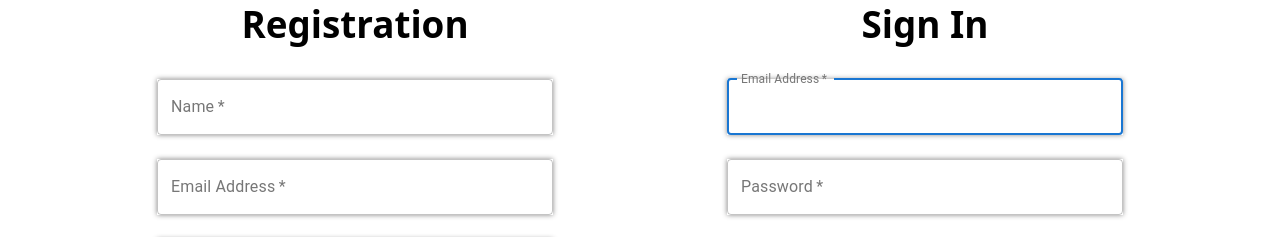
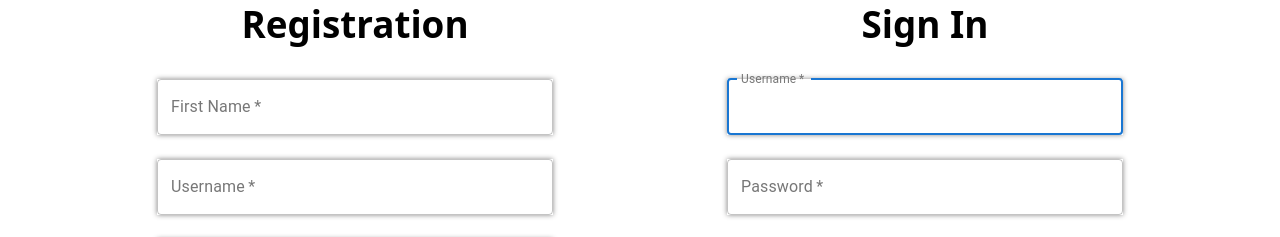
Before and after one commit to balazscsordas/portfolio-frontend, a React (Create React App) app: page /authentication in a window 1280 px wide. Shown: the part 705-942 px from the top of the page. Built offline with nearby package versions, Linux system fonts and the light colour scheme; no server answers.

Commit message:
edited required user credentials

```diff
--- a/src/components/Authentication/LoginForm.jsx
+++ b/src/components/Authentication/LoginForm.jsx
@@ -16,7 +16,8 @@ function LoginForm() {
   const from = location.state?.from?.pathname || "/authentication";
   const navigate = useNavigate();
   const [loginData, setLoginData] = useState({
-    email: "",
+    firstName: "",
+    username: "",
     password: ""
   })
   const [loginMessage, setLoginMessage] = useState("");
@@ -35,18 +36,20 @@ function LoginForm() {
       const response = await axios.post(url, params);
 
       const id = response?.data?.id;
-      const name = response?.data?.name;
+      const firstName = response?.data?.firstName;
+      const username = response?.data?.username;
       const bestScore = response?.data?.bestScore;
 
       setLoginMessage(response.data.message);
       if(response.data.message === "Success") {
         setLoginData({
-          email: "",
+          username: "",
           password: ""
         })
         setAuth({
           id: id,
-          name: name,
+          firstName: firstName,
+          username: username,
           bestScore: bestScore
         })
         navigate(from, { replace: true });
@@ -75,9 +78,9 @@ function LoginForm() {
   return (
     <section id="login-section">
       <Container component="main" maxWidth="xs">
-        {auth.name
+        {auth.firstName
           ? <Box className="login-box">
-              <h2>Hello {auth.name}</h2>
+              <h2>Hello {auth.firstName}</h2>
               <Button className="log-out-button" variant="contained" onClick={signOut}>Log out</Button>
             </Box>
           : <Box className="login-box">
@@ -87,11 +90,11 @@ function LoginForm() {
                   margin="normal"
                   required
                   fullWidth
-                  id="email-login"
-                  label="Email Address"
-                  name="email"
-                  autoComplete="email"
-                  value={loginData.email}
+                  id="username-login"
+                  label="Username"
+                  name="username"
+                  value={loginData.username}
+                  autoComplete="username"
                   onChange={handleLoginDataChange}
                   autoFocus
                 />
--- a/src/components/Authentication/RegistrationForm.jsx
+++ b/src/components/Authentication/RegistrationForm.jsx
@@ -15,12 +15,12 @@ function RegistrationForm() {
   // Hooks
 
   const [registrationData, setRegistrationData] = useState({
-      name: "",
-      email: "",
+      firstName: "",
+      username: "",
       password: ""
   })
   const [registrationMessage, setRegistrationMessage] = useState("");
-  const [emailCheckMessage, setEmailCheckMessage] = useState("");
+  const [usernameCheckMessage, setUsernameCheckMessage] = useState("");
   const [passwordLengthError, setPasswordLengthError] = useState(<CloseIcon className="close-icon"/>);
   const [passwordNumberSymbolError, setPasswordNumberSymbolError] = useState(<CloseIcon className="close-icon"/>);
   const [passwordLowerUpperError, setPasswordLowerUpperError] = useState(<CloseIcon className="close-icon"/>);
@@ -29,14 +29,14 @@ function RegistrationForm() {
 
   const handleSubmit = (event) => {
       event.preventDefault();
-      if (emailValidationCheck(registrationData.email) === true && passwordValidationCheck(registrationData.password) === true) {
+      if (usernameValidationCheck(registrationData.username) === true && passwordValidationCheck(registrationData.password) === true) {
         sendRegistrationData(registrationData);
         setRegistrationData({
-          name: "",
-          email: "",
+          firstName: "",
+          username: "",
           password: ""
         });
-        setEmailCheckMessage("");
+        setUsernameCheckMessage("");
       }
   };
 
@@ -65,15 +65,16 @@ function RegistrationForm() {
       })
   }
 
-  // Email requirements check
+  // Username requirements check
 
-  function emailValidationCheck(email) {
-    if (validator.isEmail(email)) {
+  function usernameValidationCheck(username) {
+    if (username.length > 4) {
       setRegistrationMessage("");
-      setEmailCheckMessage("");
+      setUsernameCheckMessage("");
       return true;
-    } else {
-      setEmailCheckMessage('Enter a valid Email');
+    }
+    else {
+      setUsernameCheckMessage('Username has to be at least 5 characters long')
     }
   }
 
@@ -112,29 +113,29 @@ function RegistrationForm() {
                   margin="normal"
                   required
                   fullWidth
-                  id="name"
-                  label="Name"
-                  name="name"
-                  value={registrationData.name}
+                  id="firstName"
+                  label="First Name"
+                  name="firstName"
+                  value={registrationData.firstName}
                   onChange={changeData}
-                  autoComplete="name"
+                  autoComplete="first-name"
                   autoFocus
                   />
               <TextField
                   margin="normal"
                   required
                   fullWidth
-                id="email-registration"
-                label="Email Address"
-                name="email"
-                value={registrationData.email}
+                  id="username"
+                  label="Username"
+                  name="username"
+                  value={registrationData.username}
                   onChange={changeData}
-                autoComplete="email"
+                  autoComplete="username"
                   autoFocus
                   />
-              <Collapse in={emailCheckMessage === "Enter a valid Email"}>
+              <Collapse in={usernameCheckMessage !== ""}>
                 <div className="error-div">
-                  <p className="error-text">{emailCheckMessage}</p>
+                  <p className="error-text">{usernameCheckMessage}</p>
                 </div>
               </Collapse>
               <TextField
--- a/src/components/Game/GameResults.jsx
+++ b/src/components/Game/GameResults.jsx
@@ -27,7 +27,7 @@ function GameResults () {
     return (
         <section className="mt">
             <div className="mbt">
-                <h3>Hello {auth?.name}</h3>
+                <h3>Hello {auth?.firstName}</h3>
                 <p>Your best score is: {auth.bestScore}</p>
             </div>
             {ranklistUsers &&
@@ -37,7 +37,7 @@ function GameResults () {
                         {ranklistUsers.map((user, index) => (
                             <div className="ranklist-row" key={index}>
                                 <span className="index">{index + 1}</span>
-                                <span className="name">{user.name}</span>
+                                <span className="name">{user.firstName}</span>
                                 <span className="score">{user.bestScore}</span>
                             </div>
                         ))}
--- a/src/components/Header.jsx
+++ b/src/components/Header.jsx
@@ -57,7 +57,7 @@ function Header() {
                     >
                     <Offcanvas.Header closeButton onClick={() => setExpanded(false)}>
                         <Offcanvas.Title>
-                            {auth.name ? `Hello ${auth.name}` : "Hi"}
+                            {auth.firstName ? `Hello ${auth.firstName}` : "Hi"}
                         </Offcanvas.Title>
                     </Offcanvas.Header>
                     <Offcanvas.Body>
@@ -71,7 +71,7 @@ function Header() {
                             <NavDropdown.Item as={Link} to="/game" onClick={() => setExpanded(false)}>Simon Game</NavDropdown.Item>
                         </NavDropdown>
                         <Nav.Link as={Link} to="/about-me" onClick={() => setExpanded(false)}>about me</Nav.Link>
-                        {auth?.name
+                        {auth?.firstName
                                 ? <Nav.Link>
                                     <Button onClick={signOut} variant="outlined" startIcon={<PersonIcon />}>
                                         Sign out
--- a/src/components/RequireAuth.jsx
+++ b/src/components/RequireAuth.jsx
@@ -6,7 +6,7 @@ const RequireAuth = () => {
     const location = useLocation();
 
     return (
-        auth?.name
+        auth?.firstName
             ? <Outlet />
             : <Navigate to="/authentication" state={{ from: location }} replace/>
     );
```
Lines whose indentation alone changed are shown as unchanged.
